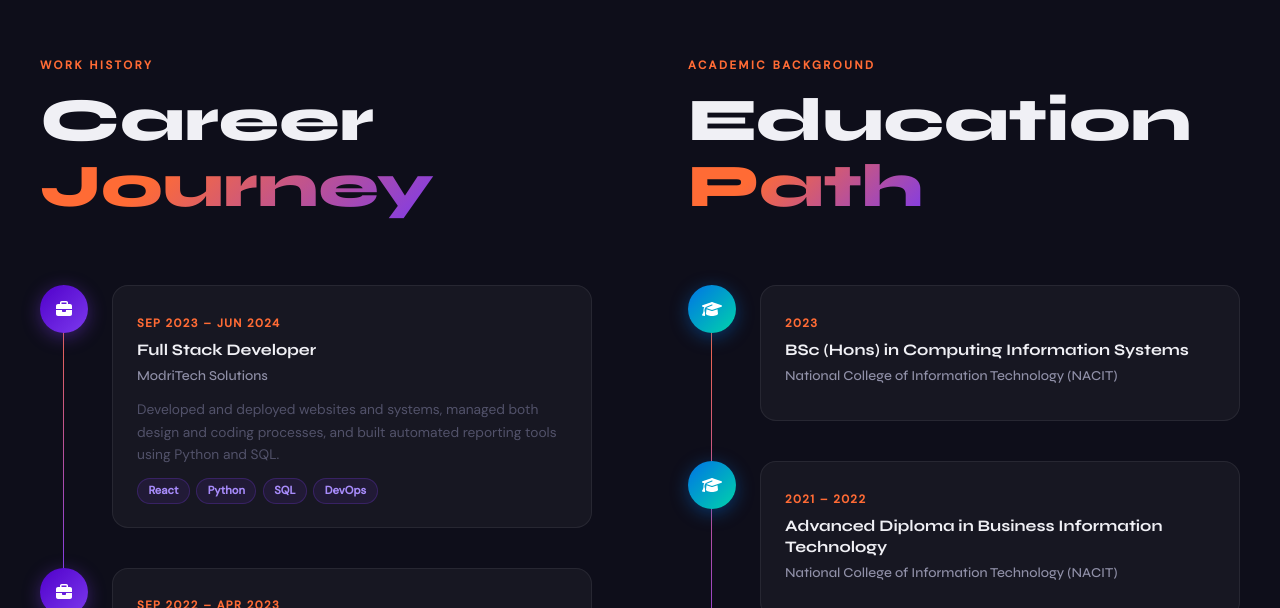
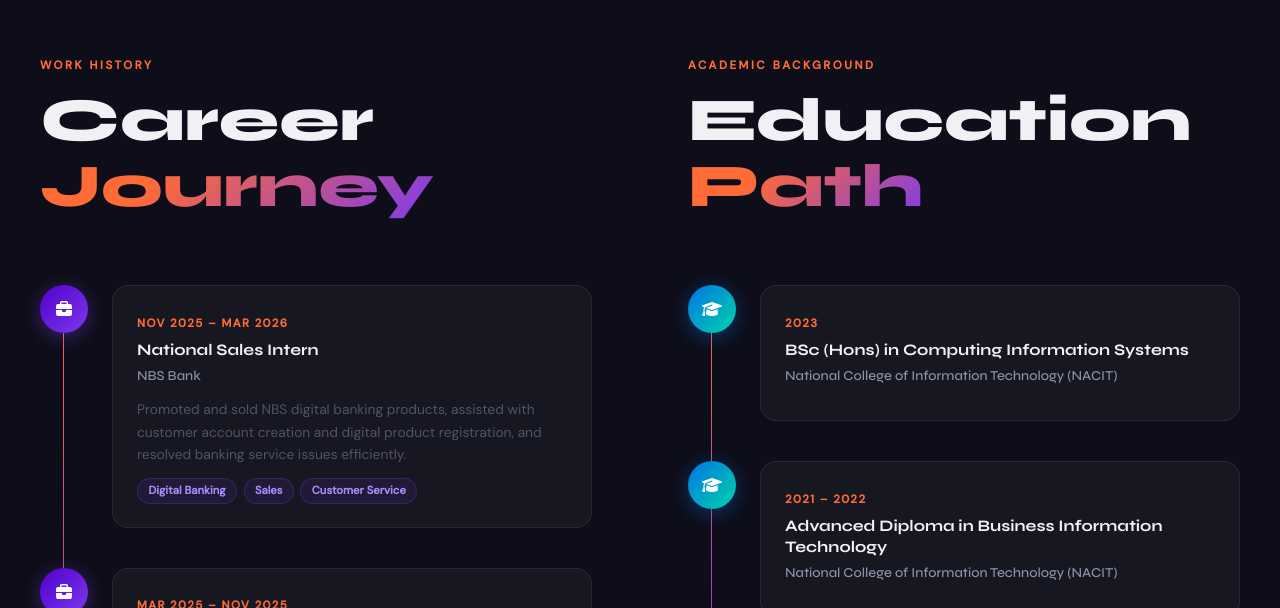
Before and after one commit to riley071/EmmanuelMatewere07, a React (Create React App) app: page / in a window 1280 px wide. Shown: the part 2192-2800 px from the top of the page. Built offline with nearby package versions, Linux system fonts and the light colour scheme.

Commit message:
Update Timeline with all CV work experience, education, and certifications

```diff
--- a/src/components/Timeline.tsx
+++ b/src/components/Timeline.tsx
@@ -5,18 +5,25 @@ import "../assets/styles/Timeline.scss";
 
 const CAREER = [
   {
+    role: "National Sales Intern",
+    company: "NBS Bank",
+    date: "Nov 2025 – Mar 2026",
+    desc: "Promoted and sold NBS digital banking products, assisted with customer account creation and digital product registration, and resolved banking service issues efficiently.",
+    tags: ["Digital Banking", "Sales", "Customer Service"],
+  },
+  {
+    role: "Digital Banking Intern",
+    company: "NBS Bank",
+    date: "Mar 2025 – Nov 2025",
+    desc: "Managed customer registrations for digital banking platforms, provided end-user support, logged and tracked service tickets, and supported digital product adoption at branch level.",
+    tags: ["Banking Systems", "Support", "Troubleshooting", "Ticket Management"],
+  },
+  {
     role: "Full Stack Developer",
     company: "ModriTech Solutions",
     date: "Sep 2023 – Jun 2024",
-    desc: "Developed and deployed websites and systems, managed both design and coding processes, and built automated reporting tools using Python and SQL.",
-    tags: ["React", "Python", "SQL", "DevOps"],
-  },
-  {
-    role: "Junior Web Developer",
-    company: "Grafix Resolution Limited",
-    date: "Sep 2022 – Apr 2023",
-    desc: "Assisted in website development, conducted quality assessments of graphic materials, and supported database processing activities.",
-    tags: ["HTML/CSS", "JavaScript", "PHP", "MySQL"],
+    desc: "Developed and deployed full-stack web applications handling both front-end and back-end development, implemented system features, and built automated reporting tools using Python and SQL.",
+    tags: ["React", "PHP", "MySQL", "Python", "SQL", "DevOps"],
   },
 ];
 
@@ -40,6 +47,19 @@ const EDUCATION = [
     degree: "Malawi School Certificate of Education (MSCE)",
     institution: "Michiri View Boys Secondary School",
     date: "2017",
+  },
+];
+
+const CERTIFICATIONS = [
+  {
+    title: "Huawei Seeds for the Future Program",
+    issuer: "Huawei Technologies",
+    year: "2021",
+  },
+  {
+    title: "Google Digital Marketing Certification",
+    issuer: "Google",
+    year: "2021",
   },
 ];
 
@@ -99,6 +119,25 @@ function Timeline() {
               </div>
             ))}
           </div>
+
+          {/* Certifications */}
+          <div className="section-header" style={{ marginTop: "3rem" }}>
+            <span className="section-label">Certifications</span>
+          </div>
+          <div className="tl-list">
+            {CERTIFICATIONS.map((item, i) => (
+              <div className="tl-item" key={i}>
+                <div className="tl-icon edu">
+                  <FontAwesomeIcon icon={faGraduationCap} />
+                </div>
+                <div className="tl-body">
+                  <span className="tl-date">{item.year}</span>
+                  <h3 className="tl-role">{item.title}</h3>
+                  <h4 className="tl-company">{item.issuer}</h4>
+                </div>
+              </div>
+            ))}
+          </div>
         </div>
       </div>
     </section>
```
